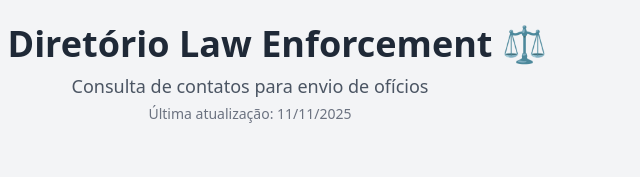
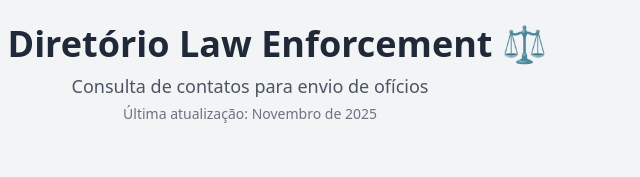
Before and after one commit to diegoviana300/diretorio, a plain HTML site: page index.html in a window 1280 px wide. Shown: the top 177 px of the page, 390-1030 px from the left. Drawn offline with nearby package versions, Linux system fonts and the light colour scheme; no server answers.

Commit message:
Update index.html

```diff
--- a/index.html
+++ b/index.html
@@ -104,7 +104,7 @@
         <h1 class="text-3xl md:text-4xl font-bold text-gray-800 dark:text-white">⚖️ Diretório Law Enforcement ⚖️</h1>
         </div>
     <p class="text-lg text-gray-600 dark:text-gray-400 mt-2">Consulta de contatos para envio de ofícios</p>
-    <p id="last-updated" class="text-sm text-gray-500 dark:text-gray-500 mt-1">Última atualização: 11/11/2025</p>
+    <p id="last-updated" class="text-sm text-gray-500 dark:text-gray-500 mt-1">Última atualização: Novembro de 2025</p>
 </header>
 
     <!-- Controles (Busca e Filtros) -->
```
